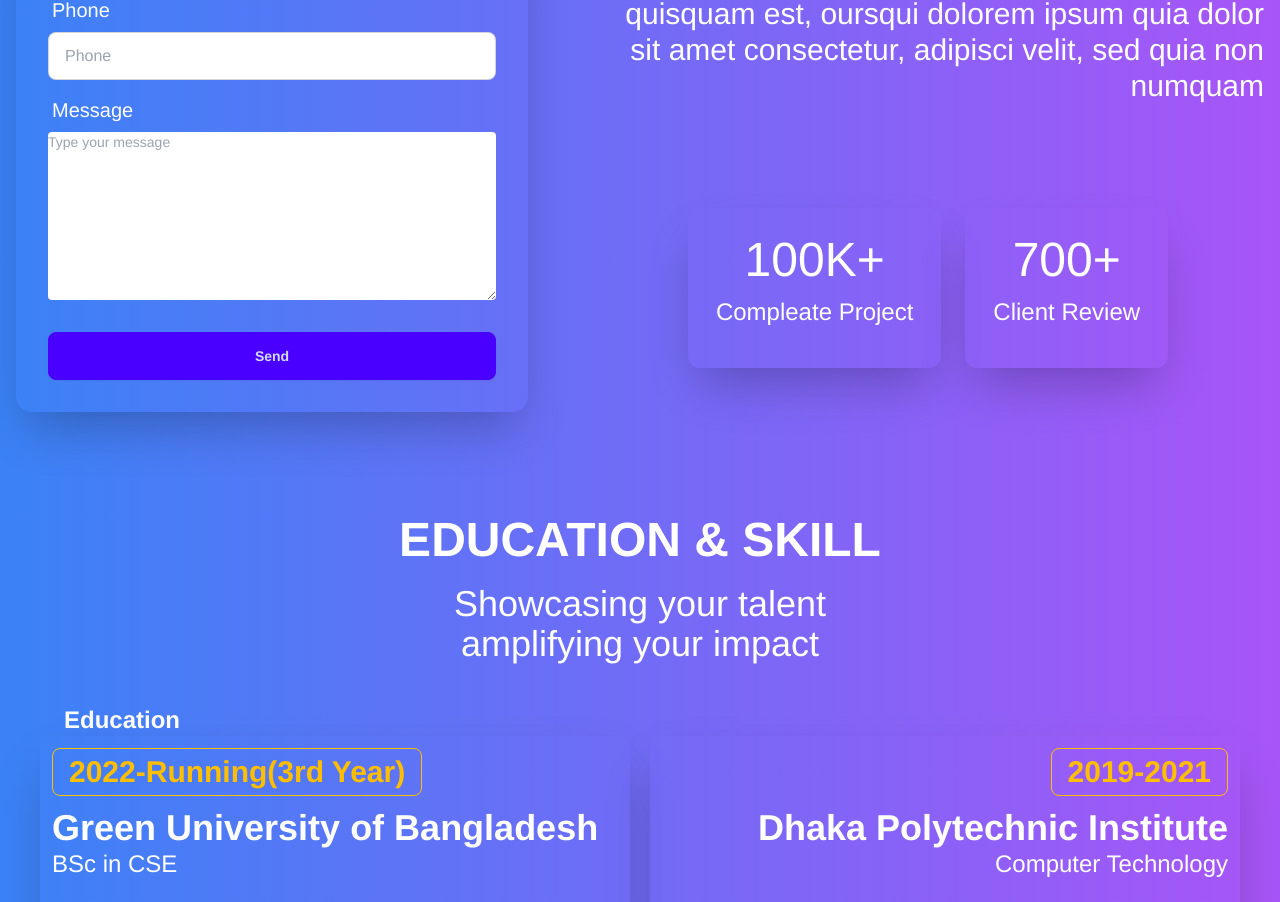
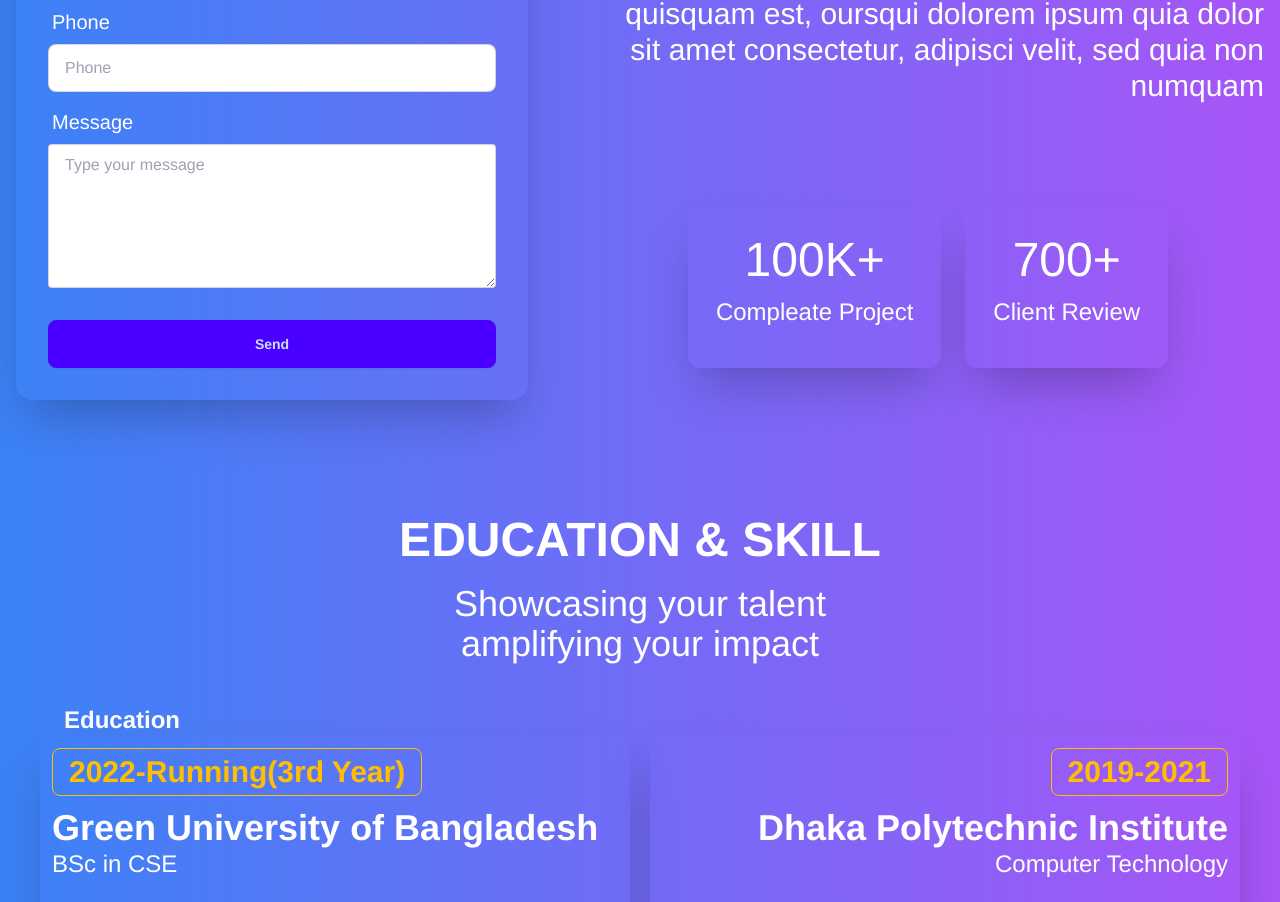
Before and after one commit to rashaduldev/Portfollio, a React (Vite) app: page /rabby in a window 1280 px wide. Shown: the part 2278-3180 px from the top of the page. Built offline with nearby package versions, Linux system fonts and the light colour scheme.

Commit message:
textarea  padding and border radius bug fixed

```diff
--- a/src/components/Touch/Touch.jsx
+++ b/src/components/Touch/Touch.jsx
@@ -104,7 +104,7 @@ const Touch = () => {
                     </span>
                   </label>
                   <textarea
-                    className="rounded"
+                    className="rounded input input-bordered h-36 pt-2"
                     name="message"
                     cols="60"
                     placeholder="Type your message"
```
